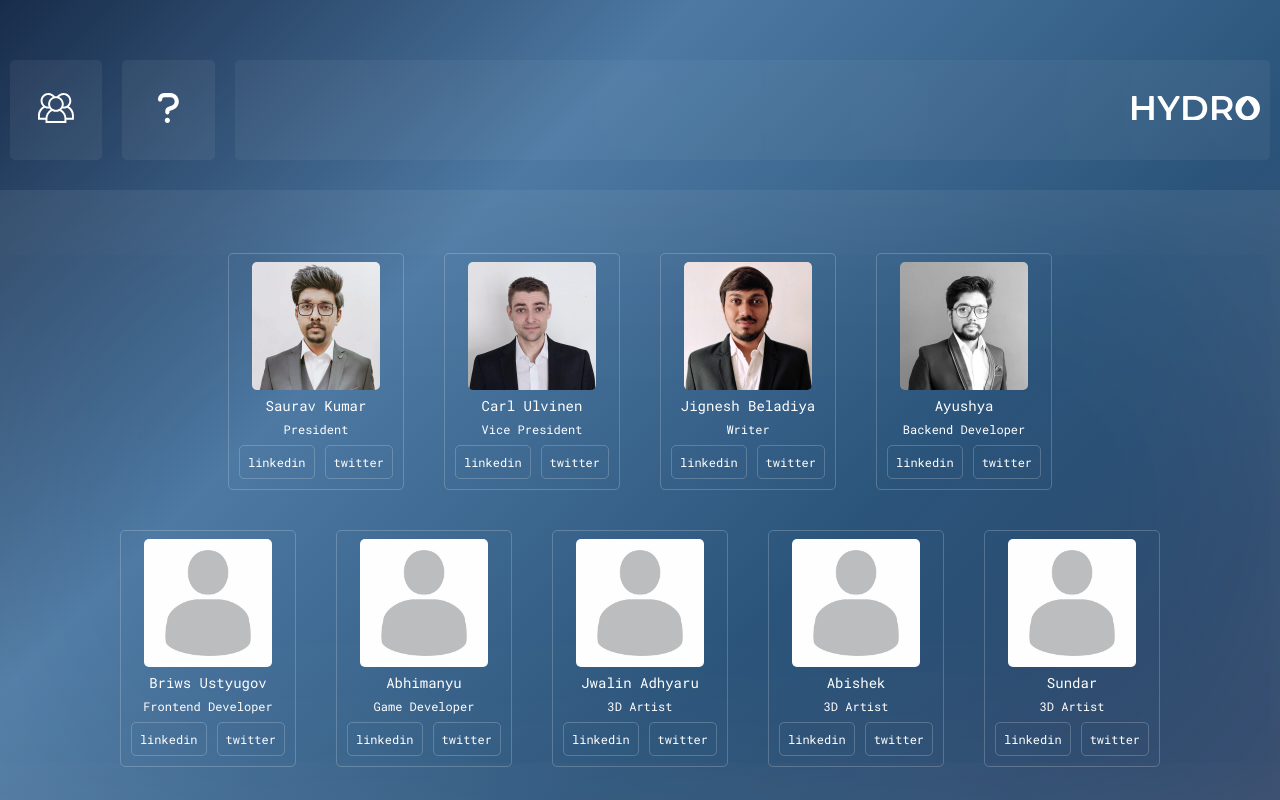
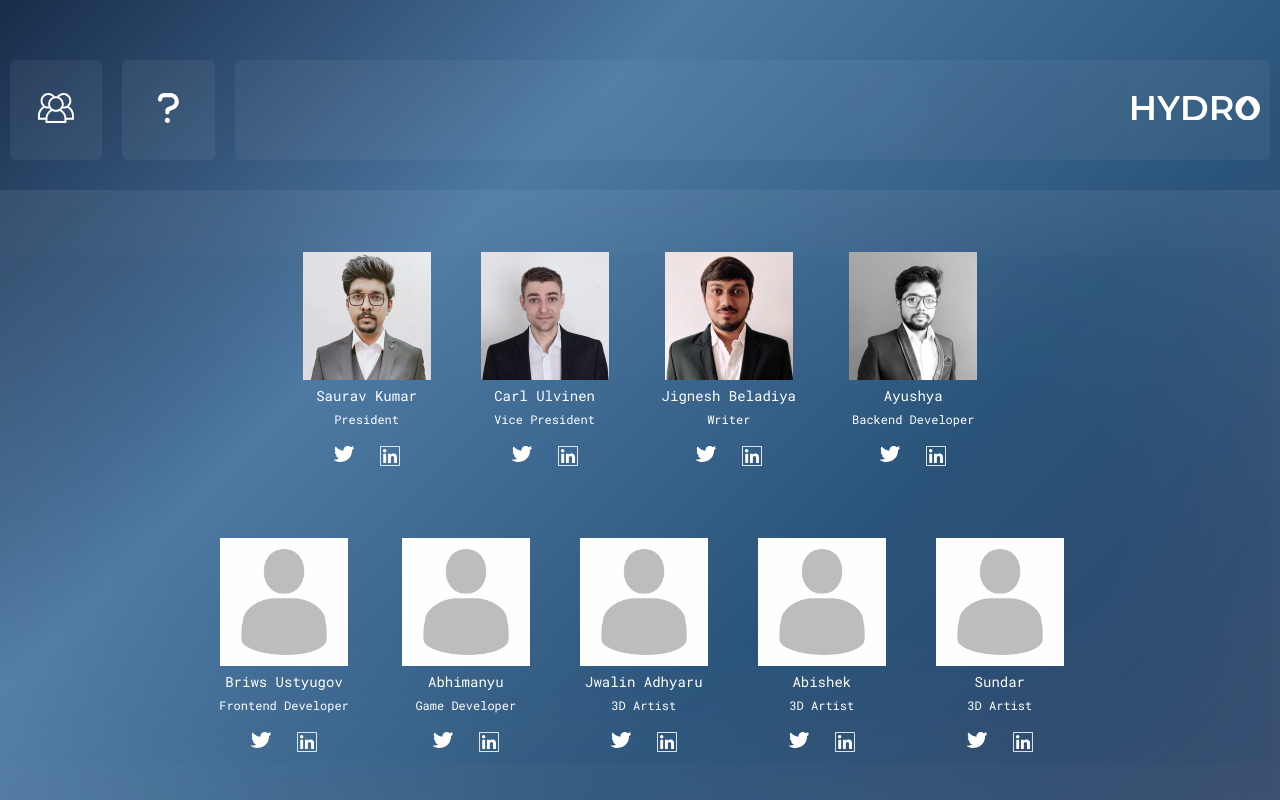
Before and after one commit to HydroBlockchain/Hydro-Website-2023, a SvelteKit app: page /team in a window 1280 px wide. Shown: the top 800 px of the page. Built offline with nearby package versions, Linux system fonts and the light colour scheme.

Commit message:
simplify + add twitter/linkedin svgs

```diff
--- a/src/routes/team/+page.svelte
+++ b/src/routes/team/+page.svelte
@@ -4,6 +4,8 @@
 	import jignesh from "$lib/images/team/jignesh.jpg";
 	import ayushya from "$lib/images/team/ayushya.jpg";
 	import profile from "$lib/images/team/profile.jpg";
+	import twitter from "$lib/images/icons/twitter.svg";
+	import linkedin from "$lib/images/icons/linkedin.svg";
 </script>
 
 <svelte:head>
@@ -21,8 +23,8 @@
 				<div class="team-name">Saurav Kumar</div>
 				<div class="team-title">President</div>
 				<div class="team-info">
-					<div class="button">linkedin</div>
-					<div class="button">twitter</div>
+					<div class="button"><a href="https://twitter.com"><img src={twitter} alt="twitter" /></a></div>
+					<div class="button"><a href="https://linkedin.com"><img src={linkedin} alt="linkedin" /></a></div>
 				</div>
 			</div>
 
@@ -31,8 +33,8 @@
 				<div class="team-name">Carl Ulvinen</div>
 				<div class="team-title">Vice President</div>
 				<div class="team-info">
-					<div class="button">linkedin</div>
-					<div class="button">twitter</div>
+					<div class="button"><a href="https://twitter.com"><img src={twitter} alt="twitter" /></a></div>
+					<div class="button"><a href="https://linkedin.com"><img src={linkedin} alt="linkedin" /></a></div>
 				</div>
 			</div>
 
@@ -41,8 +43,8 @@
 				<div class="team-name">Jignesh Beladiya</div>
 				<div class="team-title">Writer</div>
 				<div class="team-info">
-					<div class="button">linkedin</div>
-					<div class="button">twitter</div>
+					<div class="button"><a href="https://twitter.com"><img src={twitter} alt="twitter" /></a></div>
+					<div class="button"><a href="https://linkedin.com"><img src={linkedin} alt="linkedin" /></a></div>
 				</div>
 			</div>
 
@@ -51,8 +53,8 @@
 				<div class="team-name">Ayushya</div>
 				<div class="team-title">Backend Developer</div>
 				<div class="team-info">
-					<div class="button">linkedin</div>
-					<div class="button">twitter</div>
+					<div class="button"><a href="https://twitter.com"><img src={twitter} alt="twitter" /></a></div>
+					<div class="button"><a href="https://linkedin.com"><img src={linkedin} alt="linkedin" /></a></div>
 				</div>
 			</div>
 
@@ -65,8 +67,8 @@
 				<div class="team-name">Briws Ustyugov</div>
 				<div class="team-title">Frontend Developer</div>
 				<div class="team-info">
-					<div class="button">linkedin</div>
-					<div class="button">twitter</div>
+					<div class="button"><a href="https://twitter.com"><img src={twitter} alt="twitter" /></a></div>
+					<div class="button"><a href="https://linkedin.com"><img src={linkedin} alt="linkedin" /></a></div>
 				</div>
 			</div>
 
@@ -75,8 +77,8 @@
 				<div class="team-name">Abhimanyu</div>
 				<div class="team-title">Game Developer</div>
 				<div class="team-info">
-					<div class="button">linkedin</div>
-					<div class="button">twitter</div>
+					<div class="button"><a href="https://twitter.com"><img src={twitter} alt="twitter" /></a></div>
+					<div class="button"><a href="https://linkedin.com"><img src={linkedin} alt="linkedin" /></a></div>
 				</div>
 			</div>
 
@@ -85,8 +87,8 @@
 				<div class="team-name">Jwalin Adhyaru</div>
 				<div class="team-title">3D Artist</div>
 				<div class="team-info">
-					<div class="button">linkedin</div>
-					<div class="button">twitter</div>
+					<div class="button"><a href="https://twitter.com"><img src={twitter} alt="twitter" /></a></div>
+					<div class="button"><a href="https://linkedin.com"><img src={linkedin} alt="linkedin" /></a></div>
 				</div>
 			</div>
 
@@ -95,8 +97,8 @@
 				<div class="team-name">Abishek</div>
 				<div class="team-title">3D Artist</div>
 				<div class="team-info">
-					<div class="button">linkedin</div>
-					<div class="button">twitter</div>
+					<div class="button"><a href="https://twitter.com"><img src={twitter} alt="twitter" /></a></div>
+					<div class="button"><a href="https://linkedin.com"><img src={linkedin} alt="linkedin" /></a></div>
 				</div>
 			</div>
 
@@ -105,8 +107,8 @@
 				<div class="team-name">Sundar</div>
 				<div class="team-title">3D Artist</div>
 				<div class="team-info">
-					<div class="button">linkedin</div>
-					<div class="button">twitter</div>
+					<div class="button"><a href="https://twitter.com"><img src={twitter} alt="twitter" /></a></div>
+					<div class="button"><a href="https://linkedin.com"><img src={linkedin} alt="linkedin" /></a></div>
 				</div>
 			</div>
 
@@ -152,9 +154,7 @@
 	}
 
 	.team-card{
-		border: 1px solid var(--border-color);
 		padding: 5px;
-		border-radius: var(--border-radius);
 		display: flex;
 		flex-direction: column;
 		justify-content: center;
@@ -164,7 +164,6 @@
 
 	.team-card img{
 		width: 128px;
-		border-radius: var(--border-radius);
 		margin-top: 3px;
 		margin-bottom: 3px;
 		animation: fadeIn 2.5s;
@@ -187,10 +186,12 @@
 	}
 
 	.button{
-		border: 1px solid var(--border-color);
 		font-size: 12px;
 		padding: 8px;
 		margin: 5px;
-		border-radius: var(--border-radius);
+	}
+
+	.button img{
+		width: 20px;
 	}
 </style>
```
Also changed, not shown: src/lib/images/icons/linkedin.svg (added), src/lib/images/icons/twitter.svg (added).
